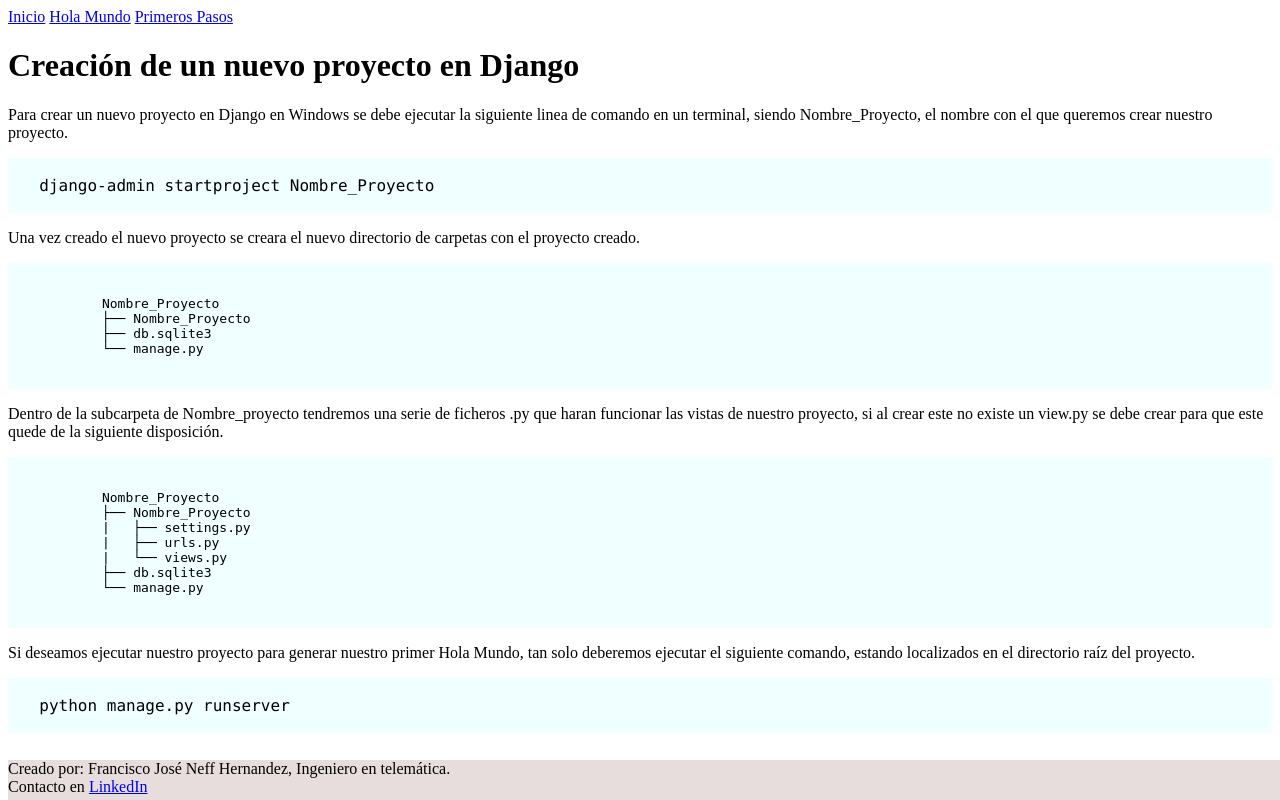
After one commit to Francisco-Neff/Django-Hello-World, a Django app: page /holamundo in a window 1280 px wide. The commit adds this page. Run offline with Django 3.2, Linux system fonts and the light colour scheme.

Commit message:
Update contenido Hola-mundo

```diff
--- a/DjangoHelloWorlds/DjangoHelloWorlds/settings.py
+++ b/DjangoHelloWorlds/DjangoHelloWorlds/settings.py
@@ -120,3 +120,5 @@ USE_TZ = True
 # https://docs.djangoproject.com/en/3.1/howto/static-files/
 
 STATIC_URL = '/static/'
+STATICFILES_DIRS = [
+    BASE_DIR / "static"]
--- a/DjangoHelloWorlds/DjangoHelloWorlds/urls.py
+++ b/DjangoHelloWorlds/DjangoHelloWorlds/urls.py
@@ -15,9 +15,15 @@ Including another URLconf
 """
 from django.contrib import admin
 from django.urls import path
+from django.conf import settings
+from django.conf.urls.static import static
 from . import views
 
 urlpatterns = [
-    path('admin/', admin.site.urls),
-    path('', views.homepage ,name='inicio' )
-]
+
+    path('', views.homepage ,name='inicio' ),
+    path('holamundo', views.holamundo ,name='holamundo' ),
+    path('primerospasos', views.primerospasos ,name='primerospasos' ),
+
+    path('admin/', admin.site.urls)
+] + static(settings.STATIC_URL, document_root=settings.STATIC_ROOT)
--- a/DjangoHelloWorlds/DjangoHelloWorlds/views.py
+++ b/DjangoHelloWorlds/DjangoHelloWorlds/views.py
@@ -8,5 +8,12 @@ def homepage(request):
     return render(request, 'index.html')
 
 def holamundo(request):
-    #Se indica como se crea un nuevo proyecyo y crear una pagina de inicio.
+    #Se indica como se crea un nuevo proyecto y realizar nuestro primer Hola mundo.
+    return render(request, 'holamundo.html')
+
+def primerospasos(request):
+    #Se indica como se crea el directorio de templates y archivos estaticos e incluir una página de inicio.
+    return render(request, 'primerospasos.html')
+
+def plantillas(request):
     return render(request, 'index.html')
--- /dev/null
+++ b/DjangoHelloWorlds/static/css/footer.css
@@ -0,0 +1,7 @@
+footer {
+    background-color: rgb(231, 221, 221);
+    position: absolute;
+    bottom: 0;
+    width: 100%;
+    height: 40px;
+  }
--- /dev/null
+++ b/DjangoHelloWorlds/static/css/global.css
@@ -0,0 +1,13 @@
+div.code {
+    background-color: azure;
+    color: black;
+    padding-top: 5px;
+    padding-bottom: 5px;
+    margin-top: 10px;
+    margin-bottom: 10px;
+
+}
+span.code{
+    font-family: "Lucida Console",monospace;
+    font-size: medium;
+}
--- /dev/null
+++ b/DjangoHelloWorlds/templates/holamundo.html
@@ -0,0 +1,52 @@
+{%extends "plantilla_base.html"%}
+
+{%block title%} Holamundo {%endblock%}
+{%block content%}
+
+<h1>Creación de un nuevo proyecto en Django</h1>
+<p>Para crear un nuevo proyecto en Django en Windows se debe ejecutar la siguiente linea de comando en un terminal, siendo Nombre_Proyecto, el nombre con el que queremos crear nuestro proyecto.</p>
+<div class="code">
+<pre>
+    <span class="code">django-admin startproject Nombre_Proyecto</span>
+</pre>
+</div>
+<p>Una vez creado el nuevo proyecto se creara el nuevo directorio de carpetas con el proyecto creado.</p>
+
+<div class="code">
+    <pre>
+        <code>
+            Nombre_Proyecto
+            ├── Nombre_Proyecto
+            ├── db.sqlite3
+            └── manage.py</code>
+    </pre>
+</div>
+
+<p>Dentro de la subcarpeta de Nombre_proyecto tendremos una serie de ficheros .py que haran funcionar las vistas de nuestro proyecto, si al crear este no existe un view.py se debe crear para que este quede de la siguiente disposición.</p>
+
+<div class="code">
+    <pre>
+        <code>
+            Nombre_Proyecto
+            ├── Nombre_Proyecto
+            |   ├── settings.py
+            |   ├── urls.py
+            |   └── views.py
+            ├── db.sqlite3
+            └── manage.py</code>
+    </pre>
+</div>
+
+<p>Si deseamos ejecutar nuestro proyecto para generar nuestro primer Hola Mundo, tan solo deberemos ejecutar el siguiente comando, estando localizados en el directorio raíz del proyecto.</p>
+<div class="code">
+<pre>
+    <span class="code">python manage.py runserver</span>
+</pre>
+</div>
+
+
+
+
+
+
+{%endblock%}
--- /dev/null
+++ b/DjangoHelloWorlds/templates/plantilla_base.html
@@ -0,0 +1,24 @@
+{% load static %}
+<!DOCTYPE html>
+<html>
+<head>
+    <meta charset="utf-8">
+    <link rel="stylesheet" href="{% static 'css/footer.css' %}">
+    <link rel="stylesheet" href="{% static 'css/global.css' %}">
+    <title> {%block title%} {%endblock%} </title>
+</head>
+<body>
+<header id="header"> </header>
+<nav id="nav">
+<a href="{% url 'inicio' %}">Inicio</a>
+<a href="{% url 'holamundo' %}">Hola Mundo</a>
+<a href="{% url 'primerospasos' %}">Primeros Pasos</a>
+</nav>
+<div id="content">{%block content%} {%endblock%}</div>
+<footer id="footer">
+    Creado por: Francisco José Neff Hernandez, Ingeniero en telemática. <br>
+    Contacto en <a href="https://www.linkedin.com/in/francisco-jos%C3%A9-neff-hern%C3%A1ndez/"> LinkedIn </a>
+</footer>
+
+</body>
+</html>
```
Also changed, not shown: DjangoHelloWorlds/templates/index.html (+10 -10 lines), DjangoHelloWorlds/templates/primerospasos.html (added, +10 -0 lines), README.MD.
